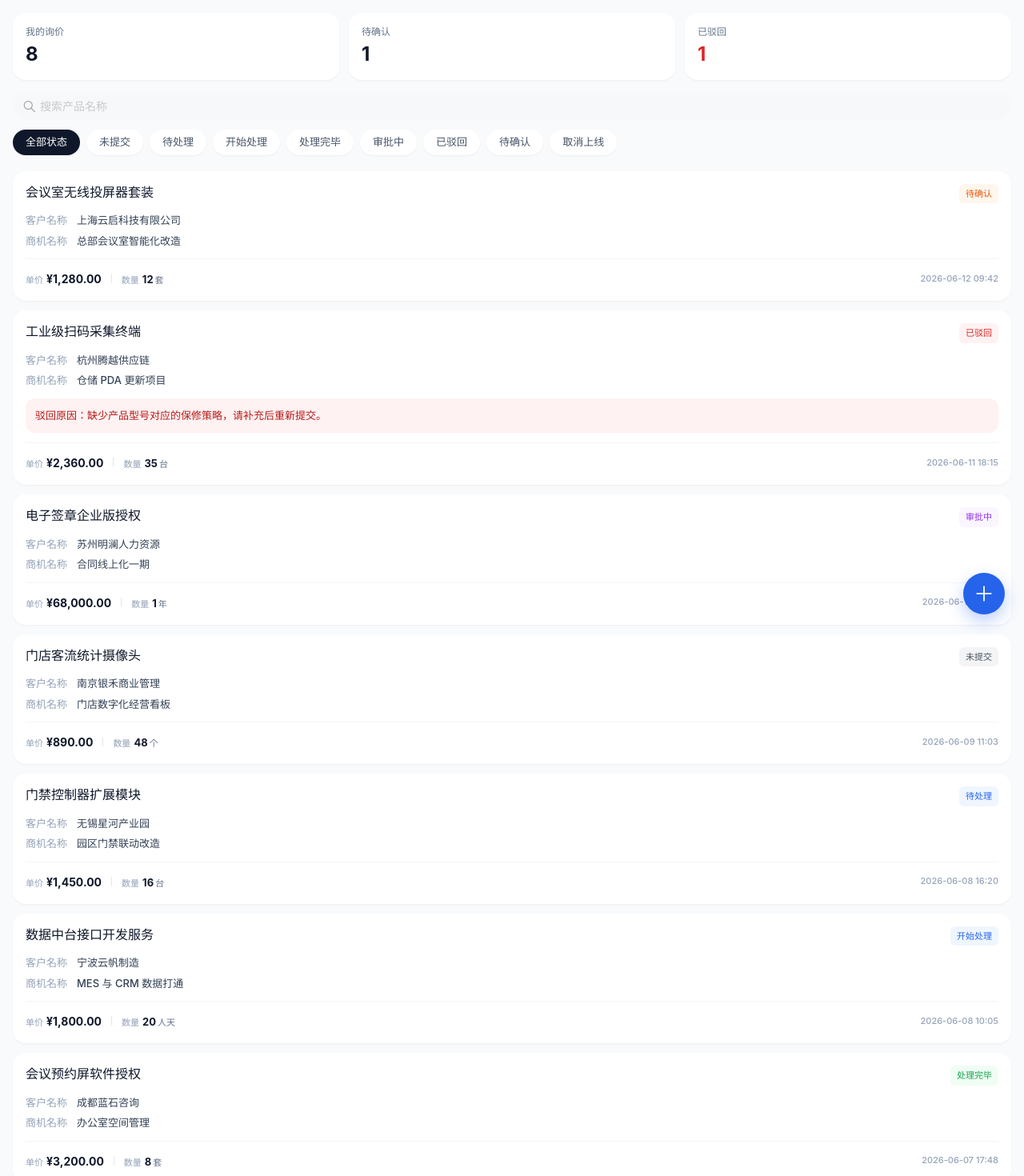
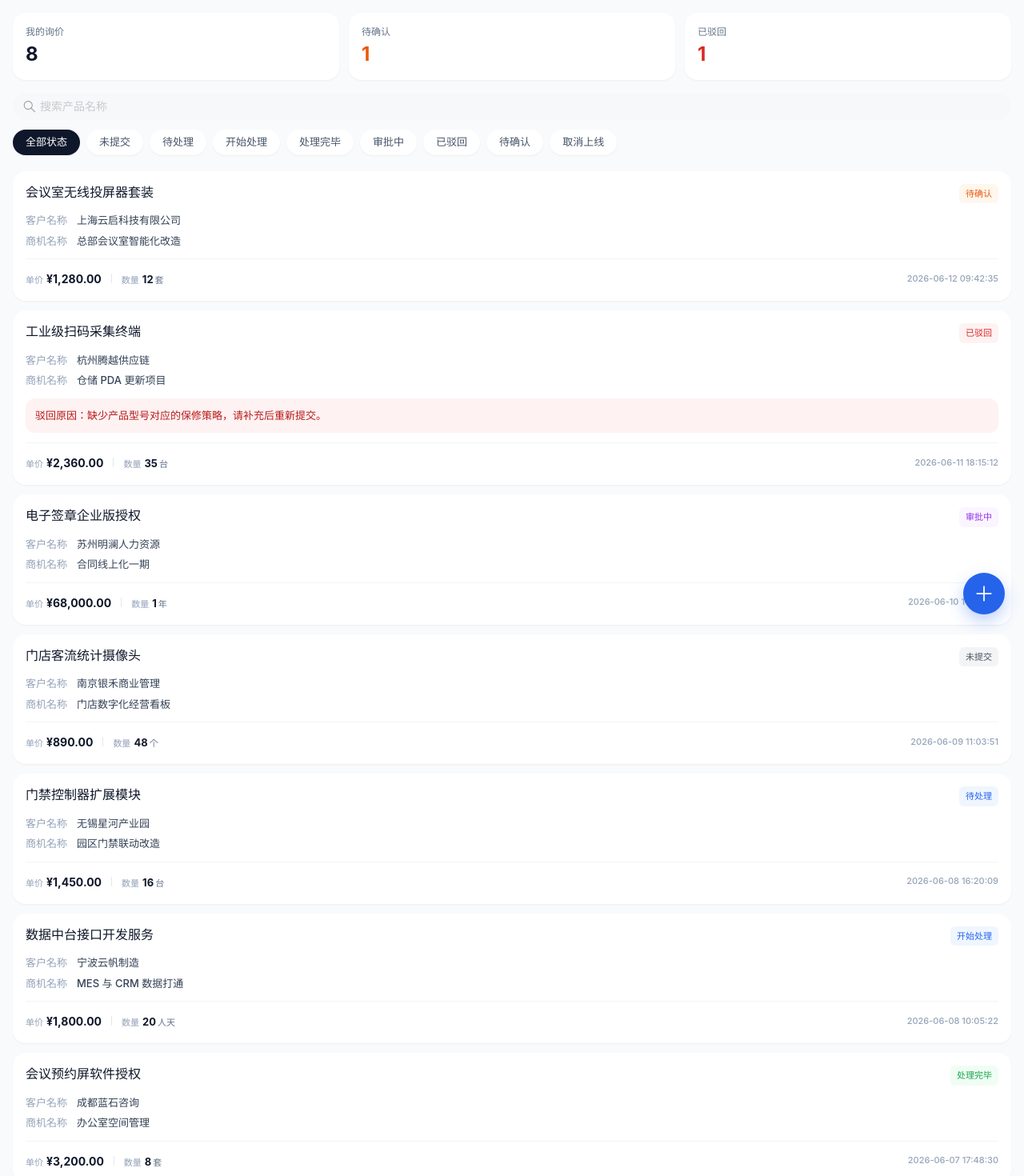
Before and after one commit to JoiceLily/quote-prototype-mobile, a Vue app: page /inquiries in a window 1280 px wide. Shown: the top 1470 px of the page at 80% size. Built offline with nearby package versions, Linux system fonts and the light colour scheme.

Commit message:
update - list

```diff
--- a/src/stores/productInquiry.ts
+++ b/src/stores/productInquiry.ts
@@ -26,7 +26,7 @@ const inquiries = ref<ProductInquiry[]>([
     warrantyPeriod: '1年',
     specParams: '4K 输出，双频 Wi-Fi，HDMI 接口，支持企业级加密。',
     status: '待确认',
-    updatedAt: '2026-06-12 09:42',
+    updatedAt: '2026-06-12 09:42:35',
   },
   {
     id: 10022,
@@ -48,7 +48,7 @@ const inquiries = ref<ProductInquiry[]>([
     specParams: '安卓系统，二维扫码头，IP65，5000mAh 电池。',
     status: '已驳回',
     rejectReason: '缺少产品型号对应的保修策略，请补充后重新提交。',
-    updatedAt: '2026-06-11 18:15',
+    updatedAt: '2026-06-11 18:15:12',
   },
   {
     id: 10023,
@@ -69,7 +69,7 @@ const inquiries = ref<ProductInquiry[]>([
     warrantyPeriod: '1年',
     specParams: 'SaaS 部署，支持 API 对接和组织架构同步。',
     status: '审批中',
-    updatedAt: '2026-06-10 14:28',
+    updatedAt: '2026-06-10 14:28:44',
   },
   {
     id: 10024,
@@ -90,7 +90,7 @@ const inquiries = ref<ProductInquiry[]>([
     warrantyPeriod: '3年',
     specParams: '双目客流，PoE 供电，支持本地算法和云端看板。',
     status: '未提交',
-    updatedAt: '2026-06-09 11:03',
+    updatedAt: '2026-06-09 11:03:51',
   },
   {
     id: 10025,
@@ -111,7 +111,7 @@ const inquiries = ref<ProductInquiry[]>([
     warrantyPeriod: '3年',
     specParams: '8 路继电器输出，RS485 通讯，支持消防联动。',
     status: '待处理',
-    updatedAt: '2026-06-08 16:20',
+    updatedAt: '2026-06-08 16:20:09',
   },
   {
     id: 10026,
@@ -132,7 +132,7 @@ const inquiries = ref<ProductInquiry[]>([
     warrantyPeriod: '6个月',
     specParams: 'REST API，对接 MES、CRM、BI 三套系统，含测试环境联调。',
     status: '开始处理',
-    updatedAt: '2026-06-08 10:05',
+    updatedAt: '2026-06-08 10:05:22',
   },
   {
     id: 10027,
@@ -153,7 +153,7 @@ const inquiries = ref<ProductInquiry[]>([
     warrantyPeriod: '1年',
     specParams: '支持会议室预约、门牌屏同步、企业通讯录同步。',
     status: '处理完毕',
-    updatedAt: '2026-06-07 17:48',
+    updatedAt: '2026-06-07 17:48:30',
   },
   {
     id: 10028,
@@ -174,7 +174,7 @@ const inquiries = ref<ProductInquiry[]>([
     warrantyPeriod: '1年',
     specParams: '双色温补光，含支架、电源适配器和柔光罩。',
     status: '取消上线',
-    updatedAt: '2026-06-06 09:36',
+    updatedAt: '2026-06-06 09:36:18',
   },
 ])
 
--- a/src/utils/productInquiry.ts
+++ b/src/utils/productInquiry.ts
@@ -40,7 +40,7 @@ export const getProductTypeLabel = (value: ProductInquiry['productType']) => {
   return productTypeLabelMap[value]
 }
 
-export const nowText = () => '2026-06-12 10:30'
+export const nowText = () => '2026-06-12 10:30:00'
 
 export const formatMoney = (value: ProductInquiry['limitPrice'] | number) => {
   if (value === '' || value === null || value === undefined) {
--- a/src/views/ProductInquiryForm.vue
+++ b/src/views/ProductInquiryForm.vue
@@ -124,7 +124,7 @@ const saveInquiry = () => {
 
 <template>
   <main class="min-h-svh bg-slate-50 [padding-bottom:calc(100px+env(safe-area-inset-bottom))]">
-    <van-form class="px-4 pt-4 space-y-4" @submit="saveInquiry">
+    <van-form class="px-4 pt-4 space-y-3" @submit="saveInquiry">
 
       <!-- 询价信息 Group -->
       <section class="rounded-2xl bg-white p-1 shadow-sm overflow-hidden">
@@ -271,8 +271,9 @@ const saveInquiry = () => {
   right: 16px;
 }
 :deep(.van-cell) {
-  padding: 16px;
+  padding: 12px 16px;
   background: transparent;
+  align-items: center;
 }
 :deep(.van-field__label) {
   color: #334155; /* slate-700 */
--- a/src/views/ProductInquiryList.vue
+++ b/src/views/ProductInquiryList.vue
@@ -47,7 +47,7 @@ const getStatusStyle = (status: string) => {
         </div>
         <div class="rounded-2xl bg-white p-4 shadow-sm">
           <span class="block text-xs font-medium text-slate-500 mb-1">待确认</span>
-          <strong class="block text-2xl font-bold text-slate-900">{{ store.waitingCount.value }}</strong>
+          <strong class="block text-2xl font-bold text-orange-600">{{ store.waitingCount.value }}</strong>
         </div>
         <div class="rounded-2xl bg-white p-4 shadow-sm">
           <span class="block text-xs font-medium text-slate-500 mb-1">已驳回</span>
```
